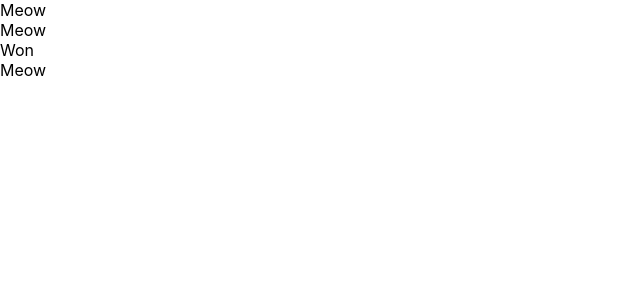
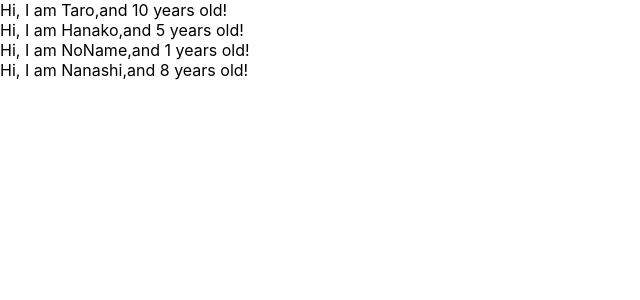
Before and after one commit to mdArayaRyota/udemy-react-redux-crud-application, a React (Create React App) app: page / in a window 1280 px wide. Shown: the top 300 px of the page, without its empty margins (0-640 px from the left). Built offline with nearby package versions, Linux system fonts and the light colour scheme.

Commit message:
learn props component

```diff
--- a/src/App.js
+++ b/src/App.js
@@ -1,37 +1,27 @@
 import React from 'react';
 
-// function App() {
-//   return (
-//     <React.Fragment>
-//       <label htmlFor="bar">bar</label>
-//       <input type="text" onChange={()=>{console.log("I am clicked.")}} />
-//     </React.Fragment>
-//   )
-// }
-// class App extends Comment{
-//   render(){
-//     return(
-//       <React.Fragment>
-//         <label htmlFor="bar">bar</label>
-//         <input type="text" onChange{() => {console.log("I am clicked")}}/>
-//       </React.Fragment>
-//     )
-//   }
-// }
 const App = () => {
+  const profiles = [
+    { name: "Taro", age: 10},
+    { name: "Hanako", age: 5},
+    { name: "NoName"},
+    { age: 8}
+  ]
   return (
     <div>
-      <Cat />
-      <Cat />
-      <Dog />
-      <Cat />
+      {
+        profiles.map((profile, index) => {
+          return <User name={profile.name} age={profile.age} key={index}/>
+        })
+      }
     </div>
   )
 }
-const Cat = () => {
-  return <div>Meow</div>
+const User = (props) => {
+  return <div>Hi, I am {props.name},and {props.age} years old! </div>
 }
-let Dog = () => {
-  return <div>Won</div>
+User.defaultProps ={
+  name: "Nanashi",
+  age: 1
 }
 export default App;
```
